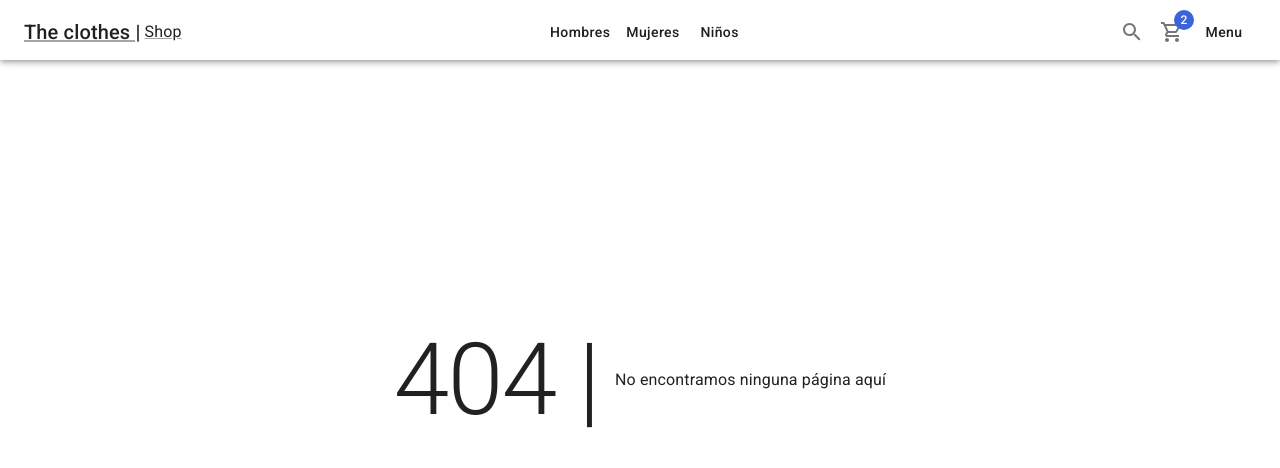
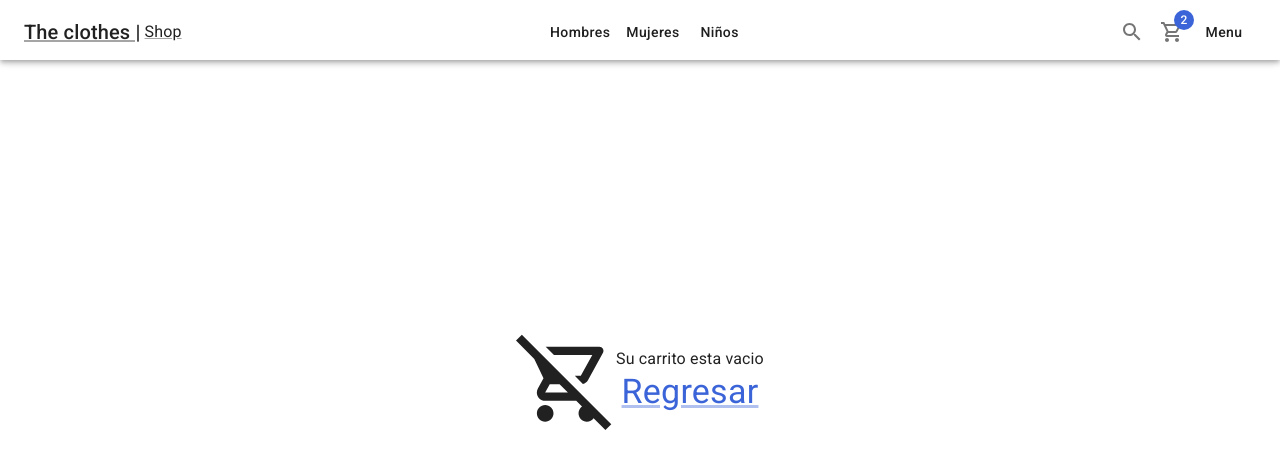
Before and after one commit to juanDaRestrepo/clothes-shop, a Next.js app: page /cart/empty in a window 1280 px wide. Before the commit this address had no page. Shown: the top 468 px of the page. Built offline with nearby package versions, Linux system fonts and the light colour scheme.

Commit message:
Finish empty cart page

```diff
--- /dev/null
+++ b/pages/cart/empty.tsx
@@ -0,0 +1,36 @@
+import { Link, Box, Typography } from "@mui/material";
+import { ShopLayout } from "../../components/layouts";
+import { RemoveShoppingCartOutlined } from "@mui/icons-material";
+import NextLink from "next/link";
+
+const empty = () => {
+  return (
+    <ShopLayout
+      title="Carrito vacio"
+      pageDescription="No hay articulos en el carrito de compras"
+    >
+      <Box
+        display="flex"
+        justifyContent="center"
+        alignItems="center"
+        sx={{ flexDirection: { xs: "column", sm: "row" } }}
+        height="calc(100vh - 200px)"
+      >
+        <RemoveShoppingCartOutlined sx={{fontSize: 100}}/>
+        <Box display="flex" flexDirection="column" alignItems="center">
+          <Typography>Su carrito esta vacio</Typography>
+          <NextLink href="/" passHref legacyBehavior>
+            <Link
+                typography="h4"
+                color="secondary"
+            >
+                Regresar
+            </Link>
+          </NextLink>
+        </Box>
+      </Box>
+    </ShopLayout>
+  );
+};
+
+export default empty;
```
